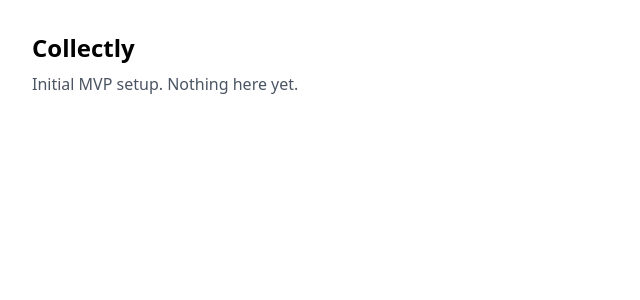
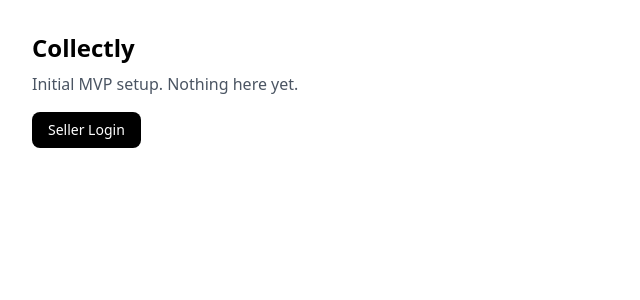
Before and after one commit to braceo/collectly, a Next.js app: page / in a window 1280 px wide. Shown: the top 300 px of the page, without its empty margins (0-640 px from the left). Built offline with nearby package versions, Linux system fonts and the light colour scheme.

Commit message:
Update page.tsx

```diff
--- a/src/app/page.tsx
+++ b/src/app/page.tsx
@@ -1,8 +1,15 @@
 export default function Home() {
   return (
     <main className="p-8">
-      <h1 className="text-2xl font-bold">Collectly</h1>
-      <p className="mt-2 text-gray-600">Initial MVP setup. Nothing here yet.</p>
+      <h1 className="text-2xl font-bold mb-2">Collectly</h1>
+      <p className="text-gray-600 mb-4">Initial MVP setup. Nothing here yet.</p>
+
+      <a
+        href="/login"
+        className="inline-block rounded-lg bg-black text-white px-4 py-2 text-sm"
+      >
+        Seller Login
+      </a>
     </main>
-  );
+  )
 }
```
